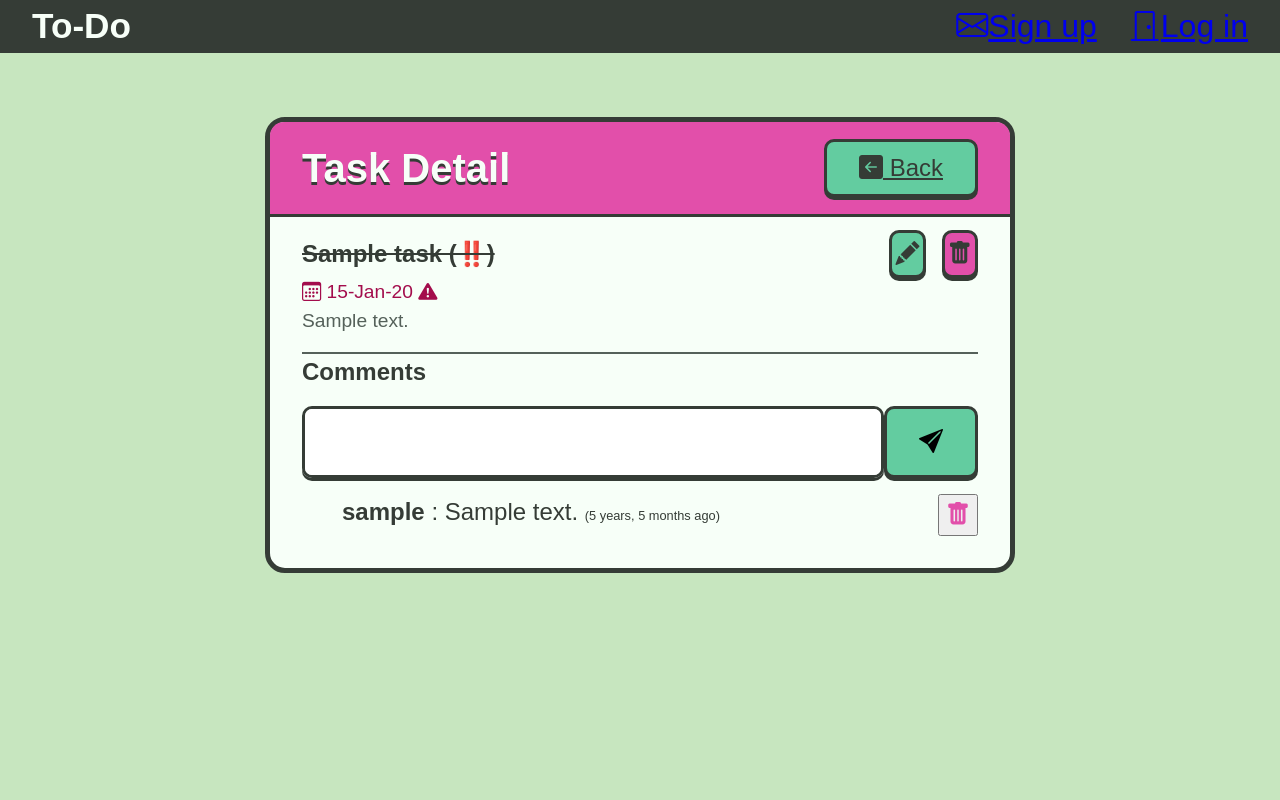
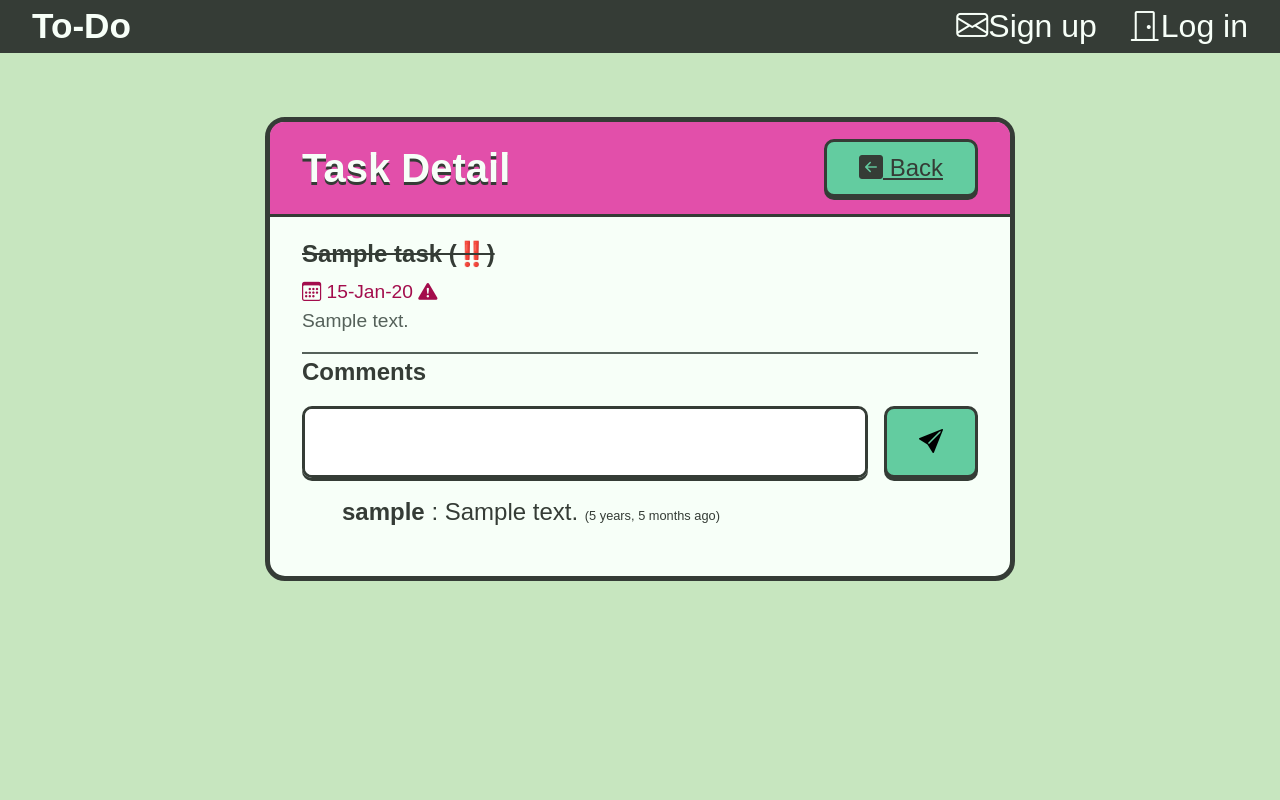
Before and after one commit to johncraven/django-todo, a Django app: page /task/1/ in a window 1280 px wide. Run offline with Django 5.2, Linux system fonts and the light colour scheme; tables that the repository leaves empty hold one stand-in row (values such as "Sample post").

Commit message:
fixed an issue with buttons on the task-detail page

```diff
--- a/static/css/base.css
+++ b/static/css/base.css
@@ -389,6 +389,15 @@ nav {
     flex-direction: row;
     align-items: center;
     gap: 1rem;
+    opacity: 0;
+    transition: 0.3s ease
+}
+
+.task-item:focus .task-actions,
+.task-item:hover .task-actions,
+.task-list-item:hover .task-actions,
+.task-list-item:focus .task-actions{
+    opacity: 1;
 }
 
 .task-description {
@@ -483,6 +492,12 @@ input[type="checkbox"] {
     font-size: var(--font-size-sm);
 }
 
+.comments__form {
+    display: flex;
+    flex-direction: row;
+    gap: 1rem;
+}
+
 .comments_list{
     display: flex;
     flex-direction: column;
@@ -495,4 +510,20 @@ input[type="checkbox"] {
     justify-content: space-between;
 }
 
+.comment__actions {
+    /* visibility: hidden; */
+    opacity:0;
+    transition: 0.3s ease;
+}
+.comments__listitem:focus .comment__actions,
+.comments__listitem:hover .comment__actions {
+    /* visibility: visible; */
+    opacity: 1;
+}
+
+.comments__deleteform button{
+    background-color: transparent;
+    border: none;
+}
+
 /* #endregion Comments Section */
--- a/templates/base.html
+++ b/templates/base.html
@@ -31,8 +31,8 @@
                     {% comment %} <a href="{% url "logout" %}"><i class="bi bi-door-open"></i>Log Out</a> {% endcomment %}
                 </li>
                 {% else %}
-                <li><a href="{% url "signup" %}"><i class="bi bi-envelope"></i>Sign up</a></li>
-                <li><a href="{% url "login" %}"><i class="bi bi-door-closed"></i>Log in</a></li>
+                <li><a href="{% url "signup" %}" class="navlink"><i class="bi bi-envelope"></i>Sign up</a></li>
+                <li><a href="{% url "login" %}" class="navlink"><i class="bi bi-door-closed"></i>Log in</a></li>
                 {% endif %}
             </ul>
         </nav>
--- a/templates/task_detail.html
+++ b/templates/task_detail.html
@@ -54,8 +54,8 @@
         <h2 class="comments__header">
                 Comments
         </h2>
-        <div class="comments__form">
-            <form action="" method="post" class="flex" name="comments_form">
+        <div class="comments__formcontainer">
+            <form action="" method="post" class="comments__form" name="comments_form">
                 {% csrf_token %}
                 <div class="form-group">
                 {{comment_form.body}}
@@ -75,10 +75,15 @@
                         <span class="fs-xxs">({{comment.created_on|naturaltime}})</span>
                     </div>
                     <div class="comment__actions">
-                        <form action="{% url "comment_delete" comment.pk %}" method="post" class="comment__deleteform">
+                        <form action="{% url "comment_delete" comment.pk %}" method="post" class="comments__deleteform">
                             {% csrf_token %}
-                            <button type="submit"><i class="bi bi-trash-fill clr-neutraldark clr-secondary"></i></button>
+                            <div class="bg-secondary shadow-press ibtn">
+                                <button type="submit">
+                                    <i class="bi bi-trash-fill"></i>
+                                </button>
+                            </div>
                         </form>
+
                     </div>
                 </li>
             {% endfor %}
```
